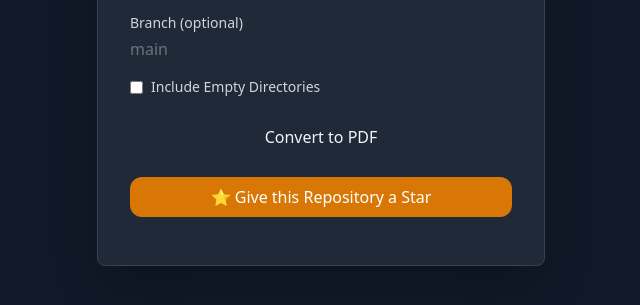
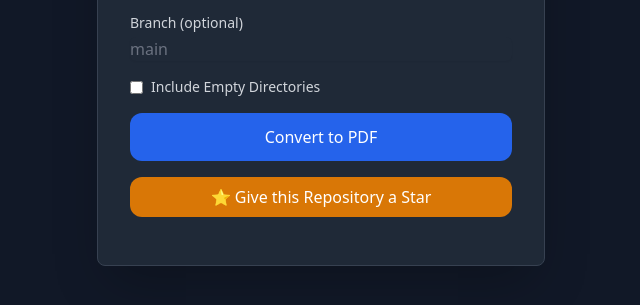
Before and after one commit to pikaimandal/repotopdf, a plain HTML site: page index.html in a window 1280 px wide. Shown: the part 337-642 px from the top of the page, without its empty margins (319-959 px from the left). Drawn offline with nearby package versions, Linux system fonts and the light colour scheme.

Commit message:
Update index.html

```diff
--- a/index.html
+++ b/index.html
@@ -26,13 +26,16 @@
             background-color: #111827;
             color: #f3f4f6;
         }
-        input, button {
+        input {
             background-color: #1f2937 !important;
             color: #f3f4f6 !important;
             border-color: #374151 !important;
         }
         input::placeholder {
             color: #6b7280 !important;
+        }
+        button {
+            background-color: #2563eb !important;
         }
     </style>
 </head>
```
